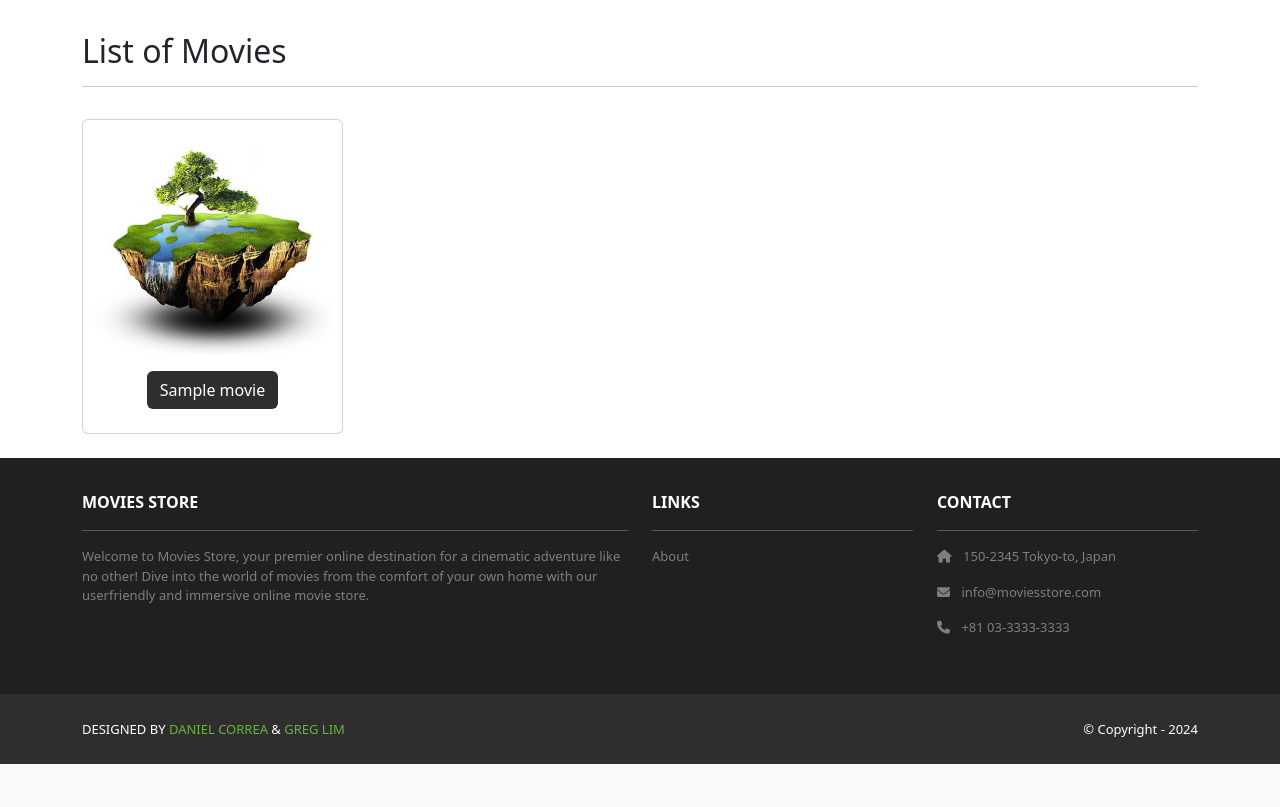
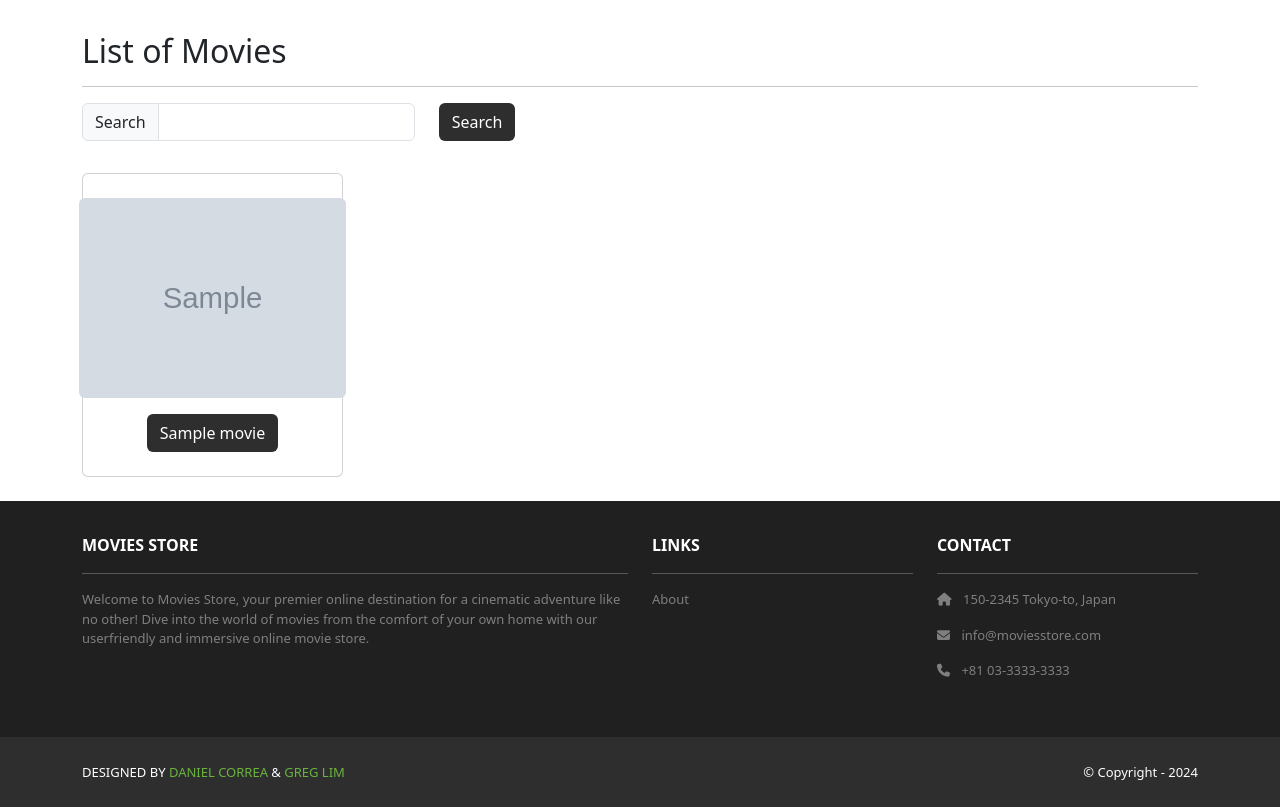
Before and after one commit to fatjon-ajdini/Movie_App-Django, a Django app: template movies/templates/movies/index.html in a window 1280 px wide. Shown: the part 82-889 px from the top of the page. Before the commit the page ends 846 px from the top, so only its background shows below. Run offline with Django 3.2, Linux system fonts and the light colour scheme; the template is opened without the code that fills it: most values are stand-ins (such as "Sample title", 1, 10 or a date in 2020); grey boxes marked "Sample" are stand-in pictures; some libraries are stand-ins or nearby versions.

Commit message:
Added SearchBar

```diff
--- a/movies/templates/movies/index.html
+++ b/movies/templates/movies/index.html
@@ -5,16 +5,28 @@
       <div class="col mx-auto mb-3">
         <h2>List of Movies</h2>
         <hr />
+        <p class="card-text">
+          <form method="GET">
+            <div class="row">
+              <div class="col-auto">
+                <div class="input-group col-auto">
+                  <div class="input-group-text">Search</div>
+                  <input type="text" class="form-control" name="search">
+                </div>
+              </div>
+              <div class="col-auto">
+                <button class="btn bg-dark text-white" type="submit">Search</button>
+              </div>
+            </div>
+          </form>
+        </p>
       </div>
     </div>
     <div class="row">
       {% for movie in template_data.movies %}
       <div class="col-md-4 col-lg-3 mb-2">
         <div class="p-2 card align-items-center pt-4">
-          <img
-            src="{% static 'img/about.jpg' %}"
-            class="card-img-top rounded"
-          />
+          <img src="{{ movie.image.url }}" class="card-img-top rounded img-card-200" />
           <div class="card-body text-center">
             <a
               href="{% url 'movies.show' id=movie.id %}"
--- a/movies/templates/movies/show.html
+++ b/movies/templates/movies/show.html
@@ -9,7 +9,10 @@
         <p><b>Price:</b> ${{ template_data.movie.price }}</p>
       </div>
       <div class="col-md-6 mx-auto mb-3 text-center">
-        <img src="{% static 'img/about.jpg' %}" class="rounded" />
+        <img
+          src="{{ template_data.movie.image.url }}"
+          class="rounded img-card-400"
+        />
       </div>
     </div>
   </div>
--- a/moviestore/static/css/style.css
+++ b/moviestore/static/css/style.css
@@ -30,3 +30,13 @@
 .ms-footer-bottom a:hover {
   color: #fff;
 }
+
+.img-card-200 {
+  width: fit-content;
+  max-height: 200px;
+}
+
+.img-card-400 {
+  width: fit-content;
+  max-height: 400px;
+}
```
Also changed, not shown: movies/views.py (+9 -29 lines), db.sqlite3, media/movie_image/Popey.jpeg (added), media/movie_image/snow_6O0fAMG.jpeg (added).
